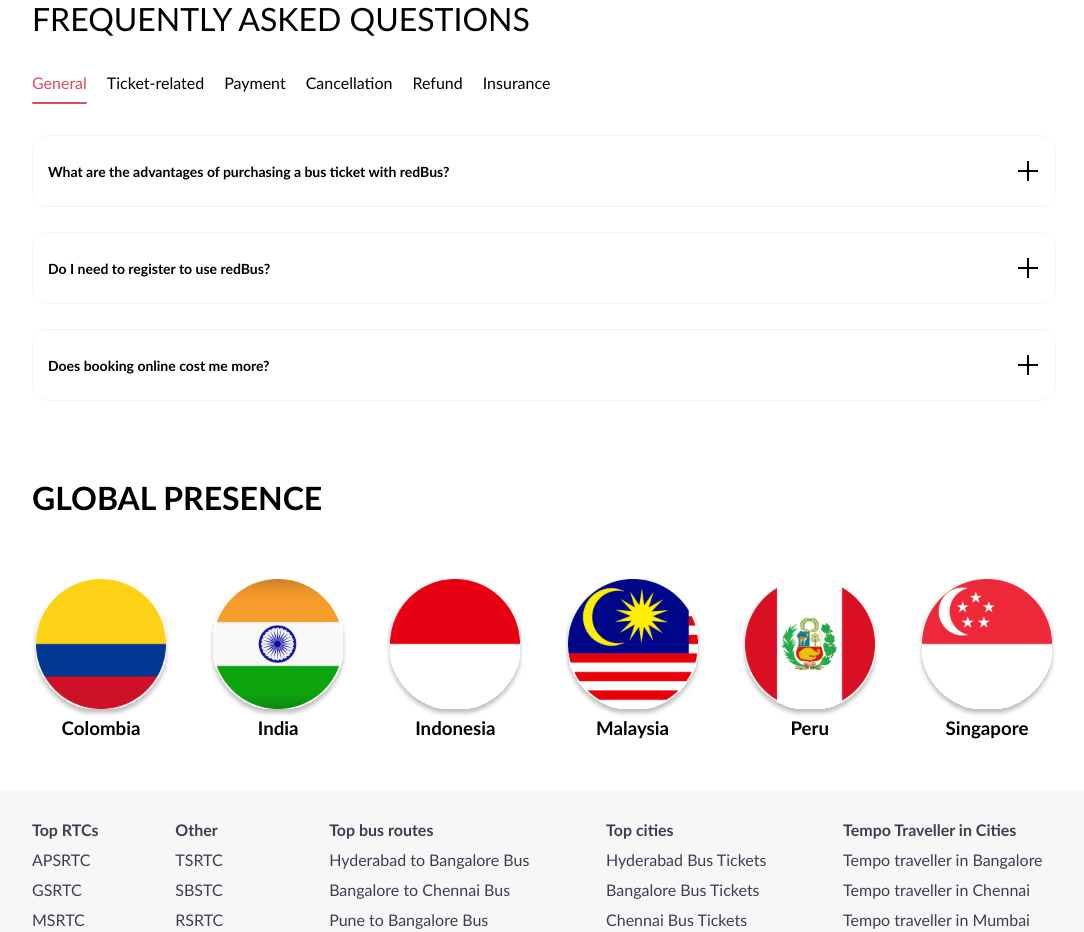
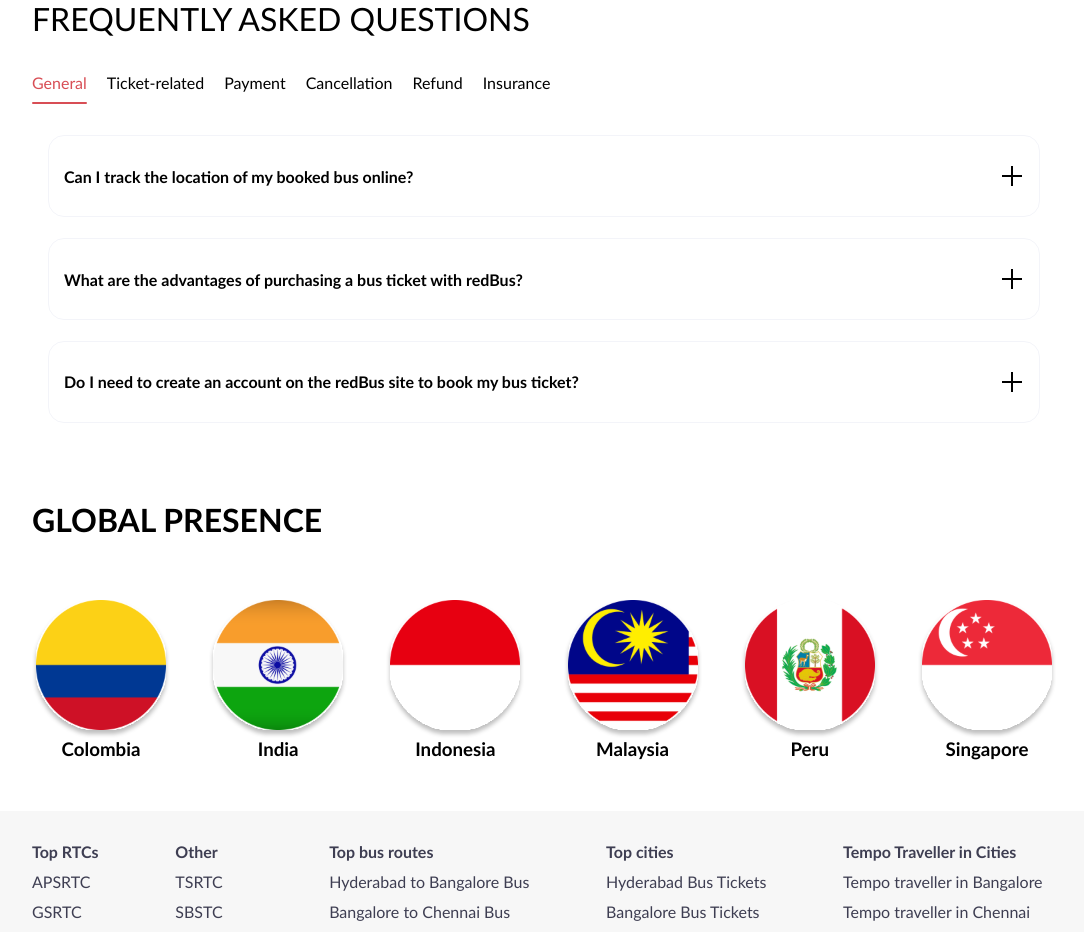
Before and after one commit to JeevanG-dev/redbus-pw, a React (Vite) app: page / in a window 1280 px wide. Shown: the part 4300-5232 px from the top of the page, without its empty margins (96-1180 px from the left). Built offline with nearby package versions, Linux system fonts and the light colour scheme.

Commit message:
added accordion

```diff
--- a/src/component/PartneredBrand/Partner.css
+++ b/src/component/PartneredBrand/Partner.css
@@ -1,19 +1,24 @@
-.partner, .busOperators, .section_six {
+.partner,
+.busOperators,
+.section_six {
   margin: 7% auto 0 auto;
   width: 80%;
 }
-.parner-gallery-top, .busOperator-gallery-top {
+.parner-gallery-top,
+.busOperator-gallery-top {
   display: flex;
   justify-content: space-between;
   padding: 0 1rem;
   margin: 2% auto 2% auto;
 }
 
-.parner-gallery-top .parner-gallery-top-h2,.busOperator-gallery-top-h2 {
+.parner-gallery-top .parner-gallery-top-h2,
+.busOperator-gallery-top-h2 {
   font-weight: 100;
   opacity: 70%;
 }
-.parner-gallery-top button, .busOperator-gallery-top button {
+.parner-gallery-top button,
+.busOperator-gallery-top button {
   border: 1px solid rgba(0, 0, 0, 0.333);
   color: blue;
   letter-spacing: 2px;
@@ -22,20 +27,20 @@
   border-radius: 3rem;
 }
 
-.parner-gallery-bottom{
+.parner-gallery-bottom {
   display: flex;
   justify-content: space-between;
 }
 
-.parner-gallery-bottom .img-card h3{
+.parner-gallery-bottom .img-card h3 {
   opacity: 70%;
 }
-.parner-gallery-bottom .img-card{
+.parner-gallery-bottom .img-card {
   display: flex;
   flex-direction: column;
   align-items: center;
 }
-.operatorList{
+.operatorList {
   opacity: 70%;
   display: flex;
   flex-wrap: wrap;
@@ -45,8 +50,7 @@ display: flex;
   justify-content: space-evenly;
 }
 
-.operatorList li{
-
+.operatorList li {
   white-space: nowrap;
   text-overflow: ellipsis;
 
@@ -56,7 +60,6 @@ display: flex;
   background-color: rgb(240, 240, 240);
   border-radius: 20px;
 }
-
 
 .section_six_heading {
   font-weight: 400;
@@ -101,22 +104,51 @@ display: flex;
   display: block;
 }
 
+.section_six > .accordion > .accordion-drop {
+  border: 1px solid rgb(243, 244, 249);
+  border-radius: 16px;
+}
+
 /* accordion */
-  .section_six > .accordion > div {
+
+.section_six > .accordion .accordion-drop {
+margin: 1.3rem 1rem;
+}
+.section_six > .accordion .accordion-top {
   display: flex;
   padding: 0 15px;
   justify-content: space-between;
   align-items: center;
-    border: 1px solid rgb(243, 244, 249);
-    margin-bottom: 25px;
+
+
   border-radius: 16px;
-    height: 70px;
+  height: 80px;
   cursor: pointer;
 }
 
-  .section_six > .accordion > div > p {
+.section_six > .accordion .accordion-top p{
+  font-weight: bolder;
+}
+
+.section_six > .accordion .accordion-drop > .accordion-top-text {
+  opacity: 70%;
+  padding: 0  1rem;
+max-height: 0;
+overflow: hidden;
+letter-spacing: 1px;
+transition: max-height 0.3s ease-in-out
+}
+
+.section_six > .accordion .accordion-drop :hover + .accordion-top-text{
+margin-bottom: 1rem;
+  max-height: 5rem;
+
+}
+
+.section_six > .accordion > .accordion-top-text > p {
   font-weight: 700;
   font-size: 14px;
+
 }
 
 .section_six > .accordion > div:hover {
--- a/src/component/PartneredBrand/partner.jsx
+++ b/src/component/PartneredBrand/partner.jsx
@@ -1,6 +1,6 @@
 import "./Partner.css";
 import PartnerData from "../../partner";
-import plus from "../../assets/plus.png"
+import plus from "../../assets/plus.png";
 
 function Partner() {
   return (
@@ -81,28 +81,51 @@ function Partner() {
           <li>Insurance</li>
         </ul>
         <div className="accordion">
+          <div className="accordion-drop">
+            <div className="accordion-top">
+              <p>
+              Can I track the location of my booked bus online?
+              </p>
+              <img src={plus} alt="plus" />
+            </div>
 
-                  <div>
+            <p className="accordion-top-text">
+              Yes, you can track your bus online by using our bus tracking app
+              feature called “Track My Bus”. This feature allows passengers and
+              their families to track the live bus location. You may follow your
+              bus on a map and use the information to plan your trip to the
+              boarding point and to get off at the correct stop. Family and
+              friends may also check the bus position to schedule pick-ups and
+              ensure safety.
+            </p>
+          </div>
+
+          <div className="accordion-drop">
+            <div className="accordion-top">
               <p>
               What are the advantages of purchasing a bus ticket with redBus?
               </p>
-                        <img src={plus}alt="plus"/>
+              <img src={plus} alt="plus" />
             </div>
 
+            <p className="accordion-top-text">
+            There are many advantages to purchasing online bus tickets with redBus. redBus is India’s most trusted bus ticket company, where you can book any type of private or government-owned bus. redBus allows you to find the different types of buses, choose the preferred bus seats, and find your nearest boarding and dropping points. You can also filter the buses based on timings, like morning, evening, etc.
 
 
-                    <div>
+            </p>
+          </div>
+
+          <div className="accordion-drop">
+            <div className="accordion-top">
               <p>
-                            Do I need to register to use redBus?
+              Do I need to create an account on the redBus site to book my bus ticket?
               </p>
-                        <img src={plus}alt="plus"/>
+              <img src={plus} alt="plus" />
+            </div>
 
-                    </div>
-                    <div>
-                        <p>
-                            Does booking online cost me more?
+            <p className="accordion-top-text">
+            No, you don’t have to create an account on the redBus site to book your bus ticket. But it is advisable to make one to accelerate the process next time you want to book bus tickets. Also, redBus has many discounts and offers that you can easily access if you have an account with us.
             </p>
-                        <img src={plus}alt="plus"/>
           </div>
         </div>
       </div>
```
Lines whose indentation alone changed are shown as unchanged.
